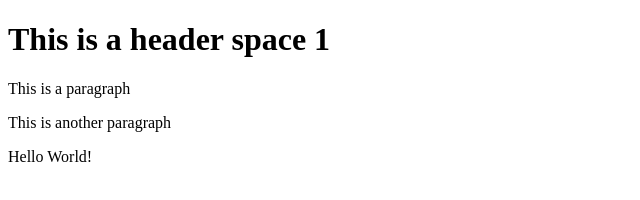
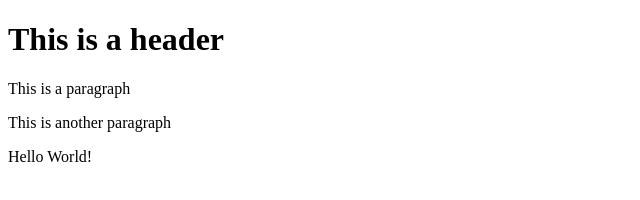
Before and after one commit to daviddufore/git-test, a website: page index.html in a window 1280 px wide. Shown: the whole page, without its empty margins (0-640 px from the left). Drawn offline with Linux system fonts and the light colour scheme.

Commit message:
fix html back

```diff
--- a/index.html
+++ b/index.html
@@ -1,7 +1,7 @@
 <!DOCTYPE html>
 <html>
   <body>
-    <h1>This is a header space 1</h1>
+    <h1>This is a header</h1>
     <p>This is a paragraph</p>
     <p>This is another paragraph</p>
     <p>Hello World!</p>
```
